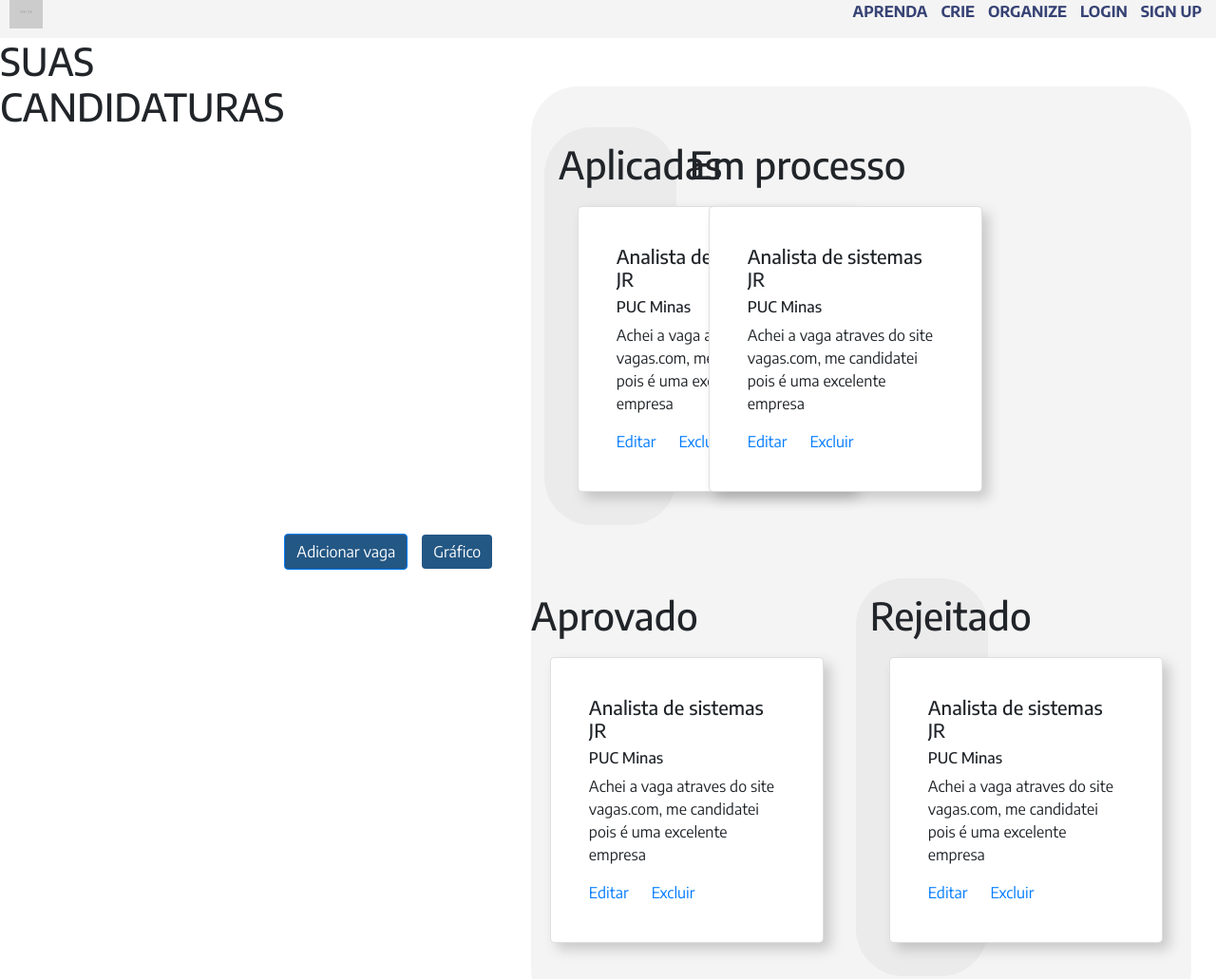
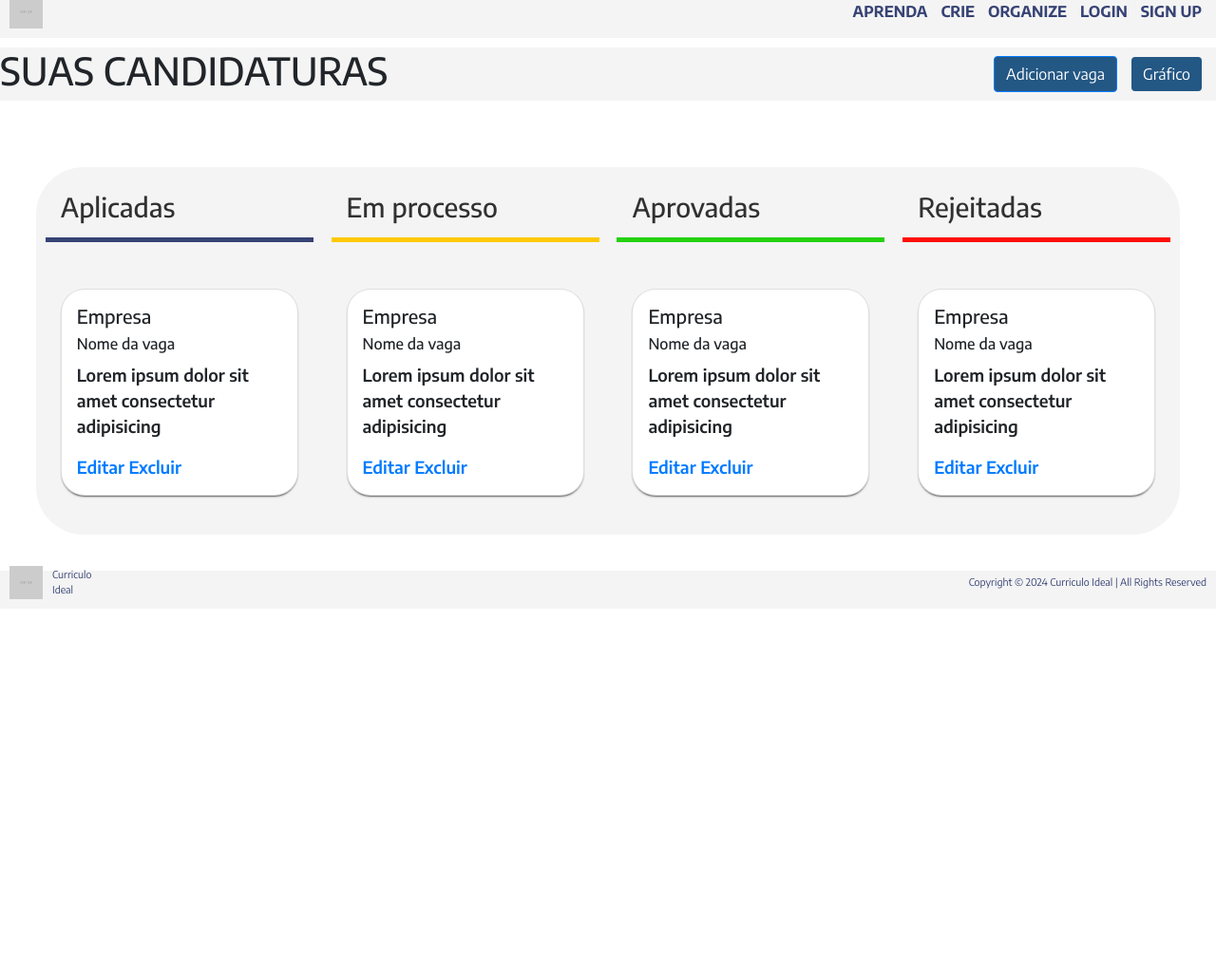
Before and after one commit to ICEI-PUC-Minas-PMV-ADS/pmv-ads-2024-1-e1-proj-web-t8-pmv-ads-2024-1-e1-proj-curriculo-ideal, a plain HTML site: page codigo-fonte/suas-candidaturas/suas-candidaturas.html in a window 1280 px wide. Shown: the top 1031 px of the page at 95% size. After the commit the page ends 800 px from the top, so only its background shows below. Drawn offline with nearby package versions, Linux system fonts and the light colour scheme.

Commit message:
revisando html css e adicionando js

```diff
--- a/codigo-fonte/suas-candidaturas/suas-candidaturas-style.css
+++ b/codigo-fonte/suas-candidaturas/suas-candidaturas-style.css
@@ -119,199 +119,85 @@ select#Status.form-control{
 
 }
 
-.suascandidaturas{
-  font-size: 40px;
-}
-.background{
-
-    margin: 4% 2%;
-    border-radius: 50px;
-    padding: 15px;
-    height: 90%;
-    background: rgba(182, 182, 182, 0.15);
-    font-family: 'Encode Sans';
-}
 
 
-.row{
-  display: flex;
-  align-content: center;
-  align-items: center;
-}
-
-.card{
-  border-radius: 5px;
-  box-shadow: 7px 7px 13px 0 rgba(50, 50, 50, 0.22) ;
-  padding: 20px;
-  margin: 20px;
-  width: 22%;
-  transition: all 0.3s ease-out;
-}
 
 
- .aplicado-1{
-  border-bottom: 3px solid #235784;
- }
-
- .aprovado-1{
-  border-bottom: 3px solid #3bb54a;
- }
-
-.emprocesso-1{
-  border-bottom: 3px solid #FFC805;
-}
-
-.rejeitado-1{
-  border-bottom: 3px solid #b3404a;
-}
-
-.aplicadas{
-
-  margin: 4% 2%;
-  border-radius: 50px;
-  padding: 15px;
-  height: 90%;
-  width: 20%;
-  background: rgba(182, 182, 182, 0.15);
-  font-family: 'Encode Sans';
-  flex-direction: column;
-  float: left;
-}
-
-.vagasaplicadas1{
 
 
-flex-wrap: wrap;
-width: 90%;
-margin: 20px;
-border-radius: 25px;
-border: 1px solid #235784;
-margin-bottom: 20px;
-}
 
-.vagasaplicadas2{
-
-justify-content: space-around;
-flex-wrap: wrap;
-width: 90%;
-margin: 20px;
-border-radius: 25px;
-border: 1px solid #235784;
-margin-bottom: 20px;
+#cabecalho{
+  background-color: #f4f4f4;
+  margin-top: 10px;
 }
 
 
 
-.emprocesso{
-  background-position-x: 30%;
-  margin: 4% 2%;
-  border-radius: 50px;
-  padding: 15px;
-  height: 90%;
-  width: 20%;
-  background: rgba(182, 182, 182, 0.15);
-  font-family: 'Encode Sans';
-  flex-direction: column;
-  float: left;
+
+section{
+  padding: 3%;
+  justify-content: center;
 }
 
-.vagasaplicadas3{
-
-flex-direction: row;
+.boards {
+  display: flex;
+  margin-top: 32px;
   justify-content: space-around;
-flex-wrap: wrap;
-width: 90%;
-margin: 20px;
-border-radius: 25px;
-border: 1px solid #FFC805;
-margin-bottom: 20px;
+  background-color: #f4f4f4;
+  border-radius: 50px;
   }
 
 
-.vagasaplicadas4{
 
-flex-direction: row;
+.board h3 {
+  padding: 16px;
   justify-content: space-around;
-flex-wrap: wrap;
-width: 90%;
-margin: 20px;
-border-radius: 25px;
-border: 1px solid #FFC805;
-margin-bottom: 20px;
+  color: #000000cc;
+  margin-top: 3%;
 }
 
-.aprovadas{
-  background-position-x: 30%;
-  margin: 4% 2%;
-  border-radius: 50px;
-  padding: 15px;
-  height: 90%;
-  width: 20%;
-  background: rgba(182, 182, 182, 0.15);
-  font-family: 'Encode Sans';
-  flex-direction: column;
-  float: left;
+#aplicadas{
+ border-bottom: 5px solid #374375;
 }
 
-.vagasaplicadas5{
-
-flex-direction: row;
-justify-content: space-around;
-flex-wrap: wrap;
-width: 90%;
-margin: 20px;
-border-radius: 25px;
-border: 1px solid #3bb54a;
-margin-bottom: 20px;
+#emprocesso{
+  border-bottom: 5px solid #FFC805;
  }
 
-
-.vagasaplicadas6{
-
-flex-direction: row;
-justify-content: space-around;
-flex-wrap: wrap;
-width: 90%;
-margin: 20px;
-border-radius: 25px;
-border: 1px solid #3bb54a;
-margin-bottom: 20px;
+ #aprovadas{
+  border-bottom: 5px solid #24d10e;
  }
 
-.rejeitado{
-  background-position-x: 30%;
-  margin: 4% 2%;
-  border-radius: 50px;
-  padding: 15px;
-  height: 90%;
-  width: 20%;
-  background: rgba(182, 182, 182, 0.15);
-  font-family: 'Encode Sans';
-  flex-direction: column;
-  float: left;
+ #rejeitadas{
+  border-bottom: 5px solid #ff0d05;
  }
 
-.vagasaplicadas7{
-
-flex-direction: row;
-justify-content: space-around;
-flex-wrap: wrap;
-width: 90%;
-margin: 20px;
-border-radius: 25px;
-border: 1px solid #b3404a;
-margin-bottom: 20px;
+.dropzone {
+  padding: 16px;
+  min-width: 282px;
+  min-height: 200px;
 }
 
+.card {
+  background-color: #ffffff;
+  padding: 16px;
+  box-shadow: 0 2px 2px -1px #2e2e2ecc;
+  width: 250px;
+  margin: 25px 0;
+  border-radius: 25px;
+  font-weight: 600;
+  font-size: 18px;
+}
 
-.vagasaplicadas8{
+.card, .dropzone {
+  transition: 400ms;
+}
 
-flex-direction: row;
-justify-content: space-around;
-flex-wrap: wrap;
-width: 90%;
-margin: 20px;
-border-radius: 25px;
-border: 1px solid #b3404a;
-margin-bottom: 20px;
+.is-dragging {
+  cursor: move;
+  opacity: 0.3;
 }
+
+.over {
+  background-color: #4cd13711;
+}
--- a/codigo-fonte/suas-candidaturas/suas-candidaturas.html
+++ b/codigo-fonte/suas-candidaturas/suas-candidaturas.html
@@ -44,6 +44,7 @@
                     </button>
                     <a class="btn btn-primary" href="../grafico/grafico.html" id="grafico">Gráfico</a>
                 </div>
+            </div>
 
                 <div class="modal" id="modalCandidatura" tabindex="-1" role="dialog">
                     <div class="modal-dialog" role="document">
@@ -86,69 +87,66 @@
                     </div>
                 </div>
 
-                <div class="background">
-                    <div class="row">
-                        <div class="aplicadas">
-                            <h1 class="titulo">Aplicadas</h1>
-                            <div class="card" style="width: 18rem;">
-                                <div class="card-body">
-                                    <h5 class="nome da vaga">Analista de sistemas JR</h5>
-                                    <h6 class="empresa">PUC Minas</h6>
-                                    <p class="descricao">Achei a vaga atraves do site vagas.com, me candidatei pois é uma excelente empresa</p>
-                                    <!-- será alterado para um botao posteriormente -->
-                                    <a href="#" class="card-link">Editar</a>
-                                    <!-- será alterado para um botao posteriormente -->
-                                    <a href="#" class="card-link">Excluir</a>
+                <section>
+                    <div class="boards">
+                        <div class="board">
+                            <h3 id="aplicadas">Aplicadas</h3>
+                            <div class="dropzone">
+                                <div class="card" draggable="true">
+                                    <div class="content">
+                                      <H5>Empresa</H5>
+                                      <H6>Nome da vaga</H6>
+                                      <p>Lorem ipsum dolor sit amet consectetur adipisicing</p>
+                                      <a href="Editar">Editar</a> <a href="Excluir">Excluir</a>
+                                    </div>
                                 </div>
                             </div>
                         </div>
-
-                        <div class="em-processo">
-                            <h1 class="titulo">Em processo</h1>
-                            <div class="card" style="width: 18rem;">
-                                <div class="card-body">
-                                    <h5 class="nome da vaga">Analista de sistemas JR</h5>
-                                    <h6 class="empresa">PUC Minas</h6>
-                                    <p class="descricao">Achei a vaga atraves do site vagas.com, me candidatei pois é uma excelente empresa</p>
-                                    <!-- será alterado para um botao posteriormente -->
-                                    <a href="#" class="card-link">Editar</a>
-                                    <!-- será alterado para um botao posteriormente -->
-                                    <a href="#" class="card-link">Excluir</a>
+                        <div class="board">
+                          <div class="titulo amarelo">
+                          <h3 id="emprocesso">Em processo</h3>
+                          </div>
+                            <div class="dropzone">
+                                <div class="card" draggable="true">
+                                    <div class="content">
+                                      <H5>Empresa</H5>
+                                      <H6>Nome da vaga</H6>
+                                      <p>Lorem ipsum dolor sit amet consectetur adipisicing</p>
+                                      <a href="Editar">Editar</a> <a href="Excluir">Excluir</a>
+                                  </div>
                                 </div>
                             </div>
                         </div>
+                        <div class="board">
+                            <h3 id="aprovadas">Aprovadas</h3>
+                            <div class="dropzone">
+                                <div class="card" draggable="true">
 
-                        <div class="aceito">
-                            <h1 class="titulo">Aprovado</h1>
-                            <div class="card" style="width: 18rem;">
-                                <div class="card-body">
-                                    <h5 class="nome da vaga">Analista de sistemas JR</h5>
-                                    <h6 class="empresa">PUC Minas</h6>
-                                    <p class="descricao">Achei a vaga atraves do site vagas.com, me candidatei pois é uma excelente empresa</p>
-                                    <!-- será alterado para um botao posteriormente -->
-                                    <a href="#" class="card-link">Editar</a>
-                                    <!-- será alterado para um botao posteriormente -->
-                                    <a href="#" class="card-link">Excluir</a>
+                                    <div class="content">
+                                      <H5>Empresa</H5>
+                                      <H6>Nome da vaga</H6>
+                                      <p>Lorem ipsum dolor sit amet consectetur adipisicing</p>
+                                      <a href="Editar">Editar</a> <a href="Excluir">Excluir</a>
+                                    </div>
                                 </div>
                             </div>
                         </div>
+                        <div class="board">
+                          <h3 id="rejeitadas">Rejeitadas</h3>
+                          <div class="dropzone">
+                              <div class="card" draggable="true">
 
-                        <div class="rejeitado">
-                            <h1 class="titulo">Rejeitado</h1>
-                            <div class="card" style="width: 18rem;">
-                                <div class="card-body">
-                                    <h5 class="nome da vaga">Analista de sistemas JR</h5>
-                                    <h6 class="empresa">PUC Minas</h6>
-                                    <p class="descricao">Achei a vaga atraves do site vagas.com, me candidatei pois é uma excelente empresa</p>
-                                    <!-- será alterado para um botao posteriormente -->
-                                    <a href="#" class="card-link">Editar</a>
-                                    <!-- será alterado para um botao posteriormente -->
-                                    <a href="#" class="card-link">Excluir</a>
-                                </div>
-                            </div>
-                        </div>
-                    </div>
-                </div>
+                                  <div class="content">
+                                    <H5>Empresa</H5>
+                                    <H6>Nome da vaga</H6>
+                                    <p>Lorem ipsum dolor sit amet consectetur adipisicing</p>
+                                    <a href="Editar">Editar</a> <a href="Excluir">Excluir</a>
+                                  </div>
+                              </div>
+                          </div>
+                      </div>
+                      </div>
+                </section>
 
         </main>
         <footer>
```
Also changed, not shown: codigo-fonte/suas-candidaturas/suas-candidaturas.js (+72 -0 lines). Lines whose indentation alone changed are shown as unchanged.
